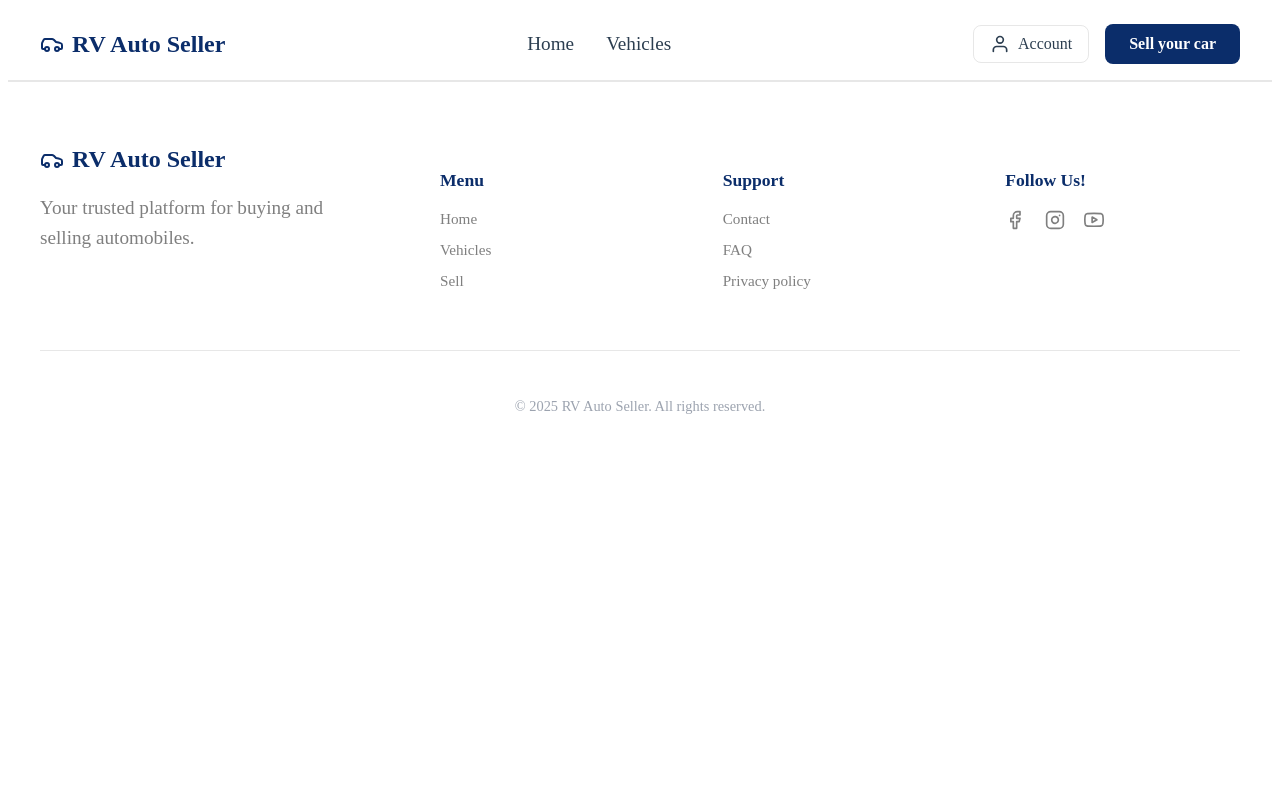
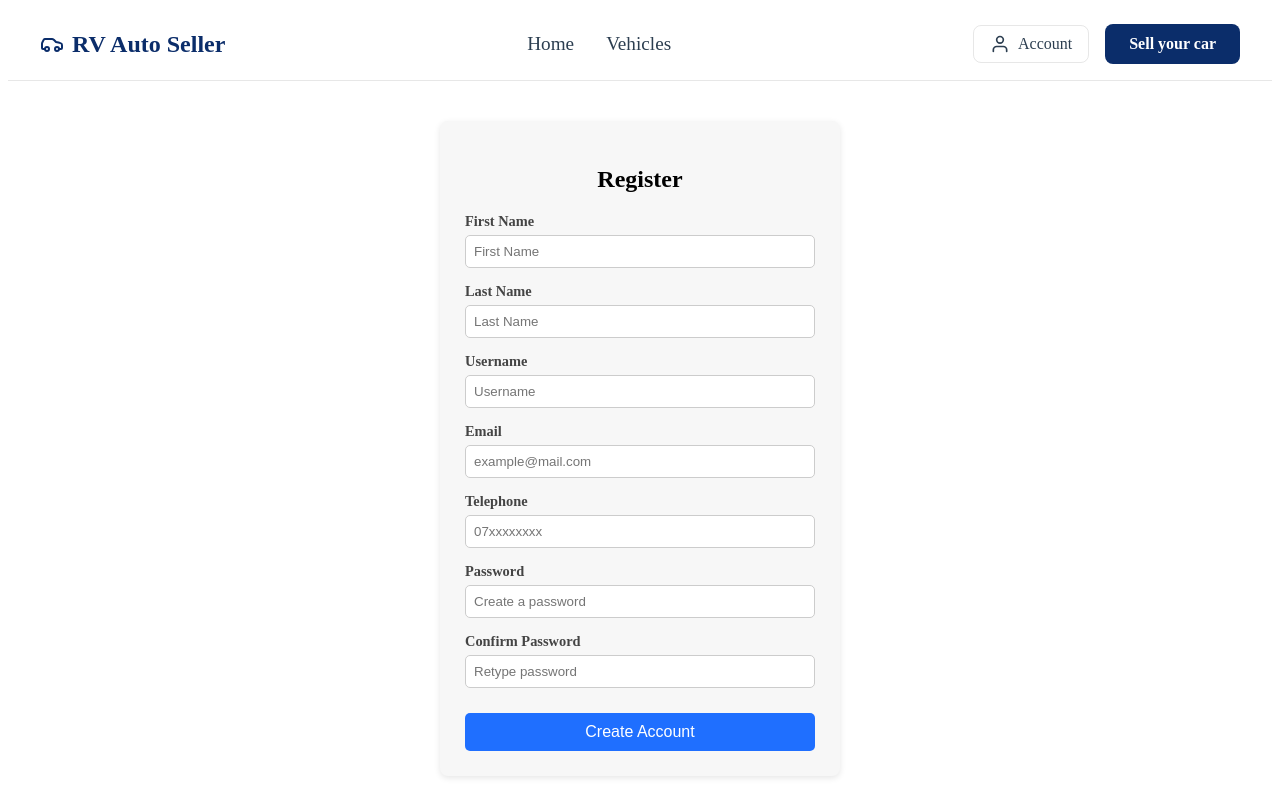
Before and after one commit to palroland21/RV-AUTO-SELLER, a Vue app in the folder RV-AUTO-SELLER/frontend/: page /register in a window 1280 px wide. Shown: the top 800 px of the page. Built offline with nearby package versions, Linux system fonts and the light colour scheme.

Commit message:
Frontend: Update User + Logout btn in Navbar + title&logo modification, implementation

```diff
--- a/RV-AUTO-SELLER/frontend/index.html
+++ b/RV-AUTO-SELLER/frontend/index.html
@@ -2,9 +2,9 @@
 <html lang="">
   <head>
     <meta charset="UTF-8">
-    <link rel="icon" href="/favicon.ico">
+      <link rel="icon" type="image/svg+xml" href="/logo.svg" />
     <meta name="viewport" content="width=device-width, initial-scale=1.0">
-    <title>Vite App</title>
+    <title>RV Auto Seller</title>
   </head>
   <body>
     <div id="app"></div>
--- a/RV-AUTO-SELLER/frontend/src/api/userService.ts
+++ b/RV-AUTO-SELLER/frontend/src/api/userService.ts
@@ -1,4 +1,5 @@
 import axios from "axios";
+import {User} from "@/types/User";
 
 export async function getCurrentUser() {
     const token = localStorage.getItem("token");
@@ -10,6 +11,17 @@ export async function getCurrentUser() {
             Authorization: `Bearer ${token}`
         }
     });
+    return response.data;
+}
+
+export const updateUser = async (userData: User) => {
+    const token = localStorage.getItem("token");
+
+    const response = await axios.put("http://localhost:9090/auth/update", userData, {
+        headers: {
+            Authorization: `Bearer ${token}`
+        }
+    });
 
     return response.data;
 }
--- a/RV-AUTO-SELLER/frontend/src/components/common/Navbar.vue
+++ b/RV-AUTO-SELLER/frontend/src/components/common/Navbar.vue
@@ -25,6 +25,11 @@
           Account
         </router-link>
 
+        <button v-if="isLoggedIn" @click="handleLogout" class="btn-logout" title="Logout">
+          <svg xmlns="http://www.w3.org/2000/svg" width="20" height="20" viewBox="0 0 24 24" fill="none" stroke="currentColor" stroke-width="2" stroke-linecap="round" stroke-linejoin="round"><path d="M9 21H5a2 2 0 0 1-2-2V5a2 2 0 0 1 2-2h4"></path><polyline points="16 17 21 12 16 7"></polyline><line x1="21" y1="12" x2="9" y2="12"></line></svg>
+          Logout
+        </button>
+
         <router-link to="/sell-form" class="btn-add-listing">Sell your car</router-link>
       </div>
     </div>
@@ -32,7 +37,8 @@
 </template>
 
 <script setup>
-import { ref, onMounted, onUnmounted } from 'vue';
+import {ref, onMounted, onUnmounted, watch} from 'vue';
+import {useRoute, useRouter} from "vue-router";
 
 defineProps({
   isTransparent: {
@@ -42,19 +48,34 @@ defineProps({
 });
 
 const isScrolled = ref(false);
+const isLoggedIn = ref(false);
+
+const router = useRouter();
+const route = useRoute();
 
 const handleScroll = () => {
   isScrolled.value = window.scrollY > 50;
 };
 
+const checkLoginStatus = () => {
+  const token = localStorage.getItem("token");
+  isLoggedIn.value = !!token;   // Devine 'true' daca token exista si 'false' daca e NULL
+}
+
+const handleLogout = () => {
+    localStorage.removeItem("token");
+    isLoggedIn.value = false;
+    router.push("/");
+}
+
 onMounted(() => {
   window.addEventListener('scroll', handleScroll);
+  checkLoginStatus(); // Apeleaza functia la fiecare incarcare a paginii
 });
 
 onUnmounted(() => {
   window.removeEventListener('scroll', handleScroll);
 });
-
 </script>
 
 <style scoped>
@@ -116,6 +137,25 @@ onUnmounted(() => {
   color: var(--brand-text-light);
   background: var(--brand-accent-orange);
 }
+
+.btn-logout {
+  text-decoration: none;
+  color: var(--color-text);
+  font-weight: 500;
+  display: flex;
+  align-items: center;
+  gap: 0.5rem;
+  padding: 0.5rem 1rem;
+  border: 1px solid var(--color-border);
+  border-radius: 8px;
+  transition: all 0.2s ease;
+}
+.btn-logout:hover {
+  border-color: var(--brand-text-light);
+  color: var(--brand-text-light);
+  background: var(--brand-accent-orange);
+}
+
 .btn-add-listing {
   text-decoration: none;
   background-color: var(--brand-primary-dark);
--- a/RV-AUTO-SELLER/frontend/src/views/Auth/Account.vue
+++ b/RV-AUTO-SELLER/frontend/src/views/Auth/Account.vue
@@ -23,7 +23,6 @@
         <button :class="{ active: tab==='profile' }" @click="tab='profile'">Profil</button>
         <button :class="{ active: tab==='ads' }" @click="tab='ads'">Anunțurile mele</button>
         <button :class="{ active: tab==='favorites' }" @click="tab='favorites'">Favorite</button>
-      </div>
       </div>
 
       <!-- TAB CONTENT -->
@@ -61,7 +60,8 @@
 
           </div>
 
-        <button class="btn save">Save</button>
+          <button class="btn save" @click="updateChanges" :disabled="isLoading">{{ isLoading ? 'Saving...' : 'Save' }} </button>
+        </div>
     </div>
 
       <!-- ADS -->
@@ -74,8 +74,6 @@
         <p>Favorite</p>
       </div>
 
-      <button class="btn primary" @click="logout">Logout</button>
-
     </div>
 
   </main>
@@ -86,7 +84,7 @@
 import { defineComponent, ref, onMounted } from "vue";
 import Navbar from "@/components/common/Navbar.vue";
 import Footer from "@/components/common/Footer.vue";
-import { getCurrentUser } from "@/api/userService";
+import {getCurrentUser, updateUser} from "@/api/userService";
 import type { User } from "@/types/User";
 import router from "@/router";
 
@@ -102,12 +100,36 @@ export default defineComponent({
     const user = ref<User | null>(null);
     const isLoggedIn = ref<boolean>(false);
     const tab = ref<"profile" | "ads" | "favorites">("profile");
-    const logout = () => {
-      localStorage.removeItem("token");
-      isLoggedIn.value = false;
-      user.value = null;
-      router.push("/");
-    };
+
+    // Update
+    const isLoading = ref(false);
+    const updateMessage = ref("");
+    const updateStatus = ref(""); // Success/Error
+
+    const updateChanges = async () => {
+      if (!user.value) return;
+
+      isLoading.value = true;
+      updateMessage.value = "";
+
+      try {
+        await updateUser(user.value);
+        const refreshedUser = await getCurrentUser();
+        user.value = refreshedUser;
+
+        updateMessage.value = "Profile updated successfully!";
+        updateStatus.value = "success";
+
+        // Ascundem mesajul dupa 3 secunde
+        setTimeout(() => updateMessage.value = "", 3000);
+      } catch (error) {
+        console.error("Update failed", error);
+        updateMessage.value = "Failed to update profile. Please try again.";
+        updateStatus.value = "error";
+      } finally {
+        isLoading.value = false;
+      }
+    }
 
 
     onMounted(async () => {
@@ -125,7 +147,8 @@ export default defineComponent({
       isLoggedIn,
       user,
       tab,
-      logout
+      isLoading,
+      updateChanges
     };
   },
 });
@@ -242,5 +265,10 @@ input {
   border: none;
   padding: 12px 24px;
   border-radius: 8px;
+
+  display: block;
+  margin-left: auto;
+  margin-right: auto;
+  width: fit-content;
 }
 </style>
--- a/RV-AUTO-SELLER/frontend/src/views/Auth/RegisterView.vue
+++ b/RV-AUTO-SELLER/frontend/src/views/Auth/RegisterView.vue
@@ -1,21 +1,204 @@
 <template>
   <Navbar />
-  <main>
+  <main class="register-container">
+    <form class="register-form" @submit.prevent="handleRegister">
+      <h2>Register</h2>
 
+      <div class="form-group">
+        <label>First Name</label>
+        <input
+            v-model="firstName"
+            type="text"
+            required
+            maxlength="30"
+            placeholder="First Name"
+        />
+      </div>
+
+      <div class="form-group">
+        <label>Last Name</label>
+        <input
+            v-model="lastName"
+            type="text"
+            required
+            maxlength="30"
+            placeholder="Last Name"
+        />
+      </div>
+
+      <div class="form-group">
+        <label>Username</label>
+        <input
+            v-model="username"
+            type="text"
+            required
+            maxlength="20"
+            placeholder="Username"
+        />
+      </div>
+
+      <div class="form-group">
+        <label>Email</label>
+        <input
+            v-model="email"
+            type="email"
+            required
+            maxlength="50"
+            placeholder="example@mail.com"
+        />
+      </div>
+
+      <div class="form-group">
+        <label>Telephone</label>
+        <input
+            v-model="telephone"
+            type="tel"
+            required
+            maxlength="10"
+            placeholder="07xxxxxxxx"
+        />
+      </div>
+
+      <div class="form-group">
+        <label>Password</label>
+        <input
+            v-model="password"
+            type="password"
+            required
+            placeholder="Create a password"
+        />
+      </div>
+
+      <div class="form-group">
+        <label>Confirm Password</label>
+        <input
+            v-model="confirmPassword"
+            type="password"
+            required
+            placeholder="Retype password"
+        />
+      </div>
+
+      <button type="submit">Create Account</button>
+
+      <p v-if="errorMessage" class="error"> {{ errorMessage }}</p>
+    </form>
   </main>
   <Footer />
-
 </template>
-
-
 
 <script setup>
 import Navbar from "@/components/common/Navbar.vue";
 import Footer from "@/components/common/Footer.vue";
+import { ref } from "vue";
+import axios from "axios";
+import { useRouter } from "vue-router";
 
+
+const firstName = ref("");
+const lastName = ref("");
+const username = ref("");
+const email = ref("");
+const telephone = ref("");
+const password = ref("");
+const confirmPassword = ref("");
+
+const errorMessage = ref("");
+const router = useRouter();
+
+const handleRegister = async () => {
+  errorMessage.value = "";
+
+  if(password.value !== confirmPassword.value){
+    errorMessage.value = "Passwords do not match";
+    return;
+  }
+
+  try {
+    await axios.post("http://localhost:9090/auth/register", {
+      firstName: firstName.value,
+      lastName: lastName.value,
+      username: username.value,
+      email: email.value,
+      telephone: telephone.value,
+      password: password.value
+      // role este setat default
+    });
+
+    // Daca e succes, redirectionam catre login
+    router.push("/login");
+
+  } catch (error) {
+    if (error.response && error.response.data) {
+      // Daca backend-ul trimite un mesaj de eroare specific
+      errorMessage.value = error.response.data.message || "Registration failed.";
+    } else {
+      errorMessage.value = "An error occurred during registration.";
+    }
+    console.error(error);
+  }
+}
 </script>
 
+<style scoped>
+/* Aceleasi stiluri ca la Login */
+.register-container {
+  display: flex;
+  justify-content: center;
+  padding: 40px 0;
+}
 
-<style scoped>
+.register-form {
+  width: 350px;
+  padding: 25px;
+  border-radius: 8px;
+  background: #f7f7f7;
+  box-shadow: 0 2px 6px rgba(0,0,0,0.1);
+}
 
+.register-form h2 {
+  margin-bottom: 20px;
+  text-align: center;
+}
+
+.form-group {
+  margin-bottom: 15px;
+}
+
+.form-group label {
+  display: block;
+  font-weight: 600;
+  margin-bottom: 5px;
+}
+
+.form-group input {
+  width: 100%; /* Important pentru input-uri */
+  box-sizing: border-box; /* Asigura ca padding-ul nu strica latimea */
+  padding: 8px;
+  border-radius: 5px;
+  border: 1px solid #ccc;
+}
+
+button {
+  width: 100%;
+  padding: 10px;
+  border: none;
+  background: #1f6fff;
+  color: white;
+  border-radius: 5px;
+  font-size: 16px;
+  cursor: pointer;
+  margin-top: 10px;
+}
+
+button:hover {
+  background: #1558d6;
+}
+
+.error {
+  color: red;
+  margin-top: 10px;
+  text-align: center;
+  font-size: 0.9em;
+}
 </style>
```
Also changed, not shown: RV-AUTO-SELLER/frontend/public/logo.svg (added), 4 other files (tests, documents, lock files or other folders). Lines whose indentation alone changed are shown as unchanged.
